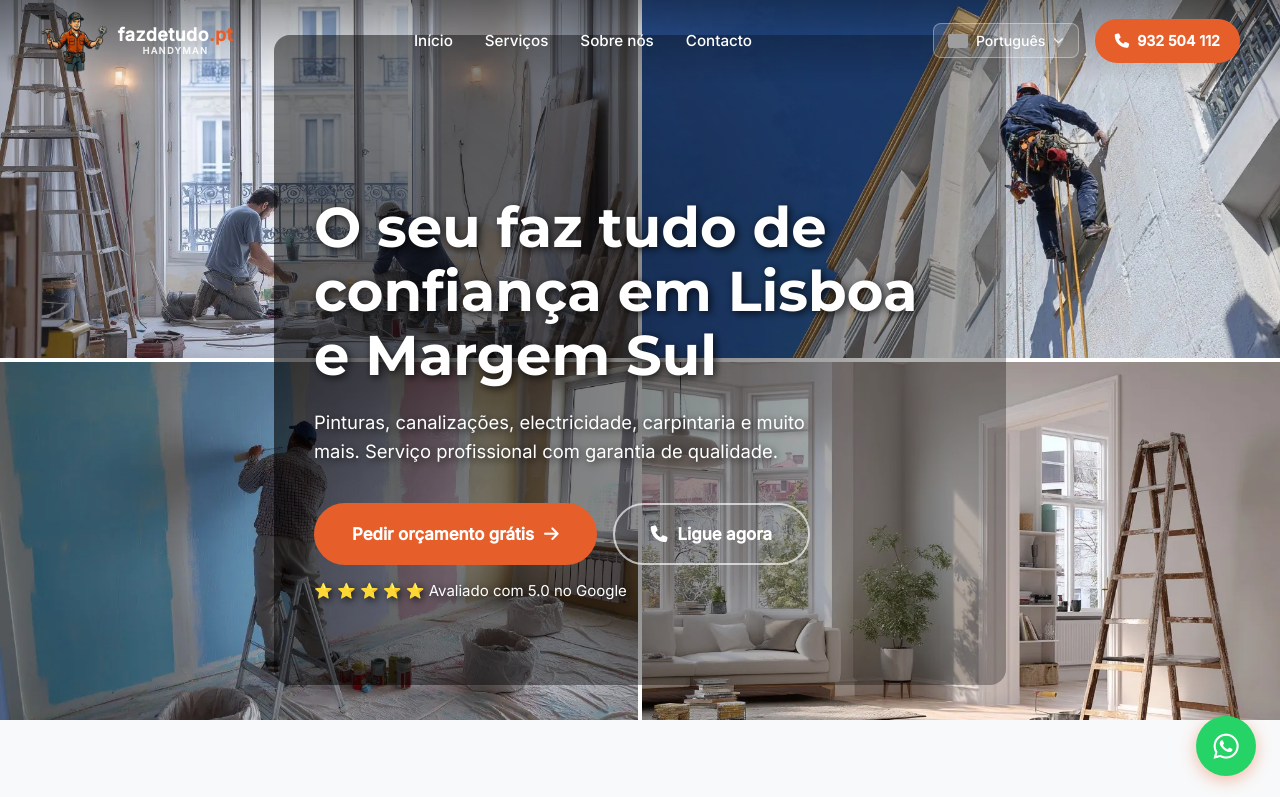
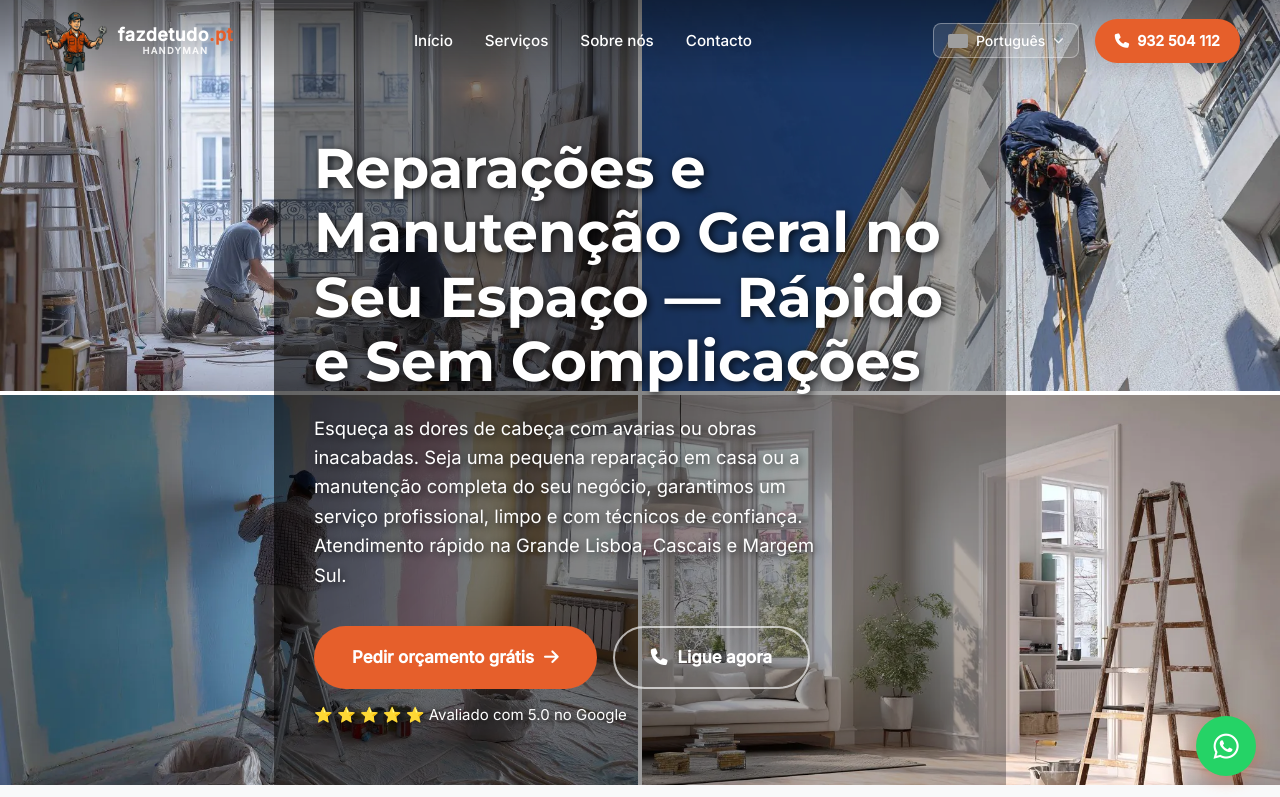
Before and after one commit to mikailcantemir-svg/fazdetudopt, a plain HTML site: page index.html in a window 1280 px wide. Shown: the top 797 px of the page. Drawn offline with nearby package versions, Linux system fonts and the light colour scheme; grey boxes are pictures that could not be loaded.

Commit message:
Update PT homepage hero copy for stronger conversion.
Replace hero title and subtitle on index.html with repair-focused messaging. Sync strings in script.js and homepage i18n template sources.

Co-authored-by: Cursor <cursoragent@cursor.com>

```diff
--- a/index.html
+++ b/index.html
@@ -138,8 +138,8 @@
             <div class="hero-bg-item" style="background-image: url('images/hero/hero-4.webp')"></div>
         </div>
         <div class="container hero-content">
-            <h1 class="hero-title" data-i18n="hero_title">O seu faz tudo de confiança em Lisboa e Margem Sul</h1>
-            <p class="hero-subtitle" data-i18n="hero_subtitle">Pinturas, canalizações, electricidade, carpintaria e muito mais. Serviço profissional com garantia de qualidade.</p>
+            <h1 class="hero-title" data-i18n="hero_title">Reparações e Manutenção Geral no Seu Espaço — Rápido e Sem Complicações</h1>
+            <p class="hero-subtitle" data-i18n="hero_subtitle">Esqueça as dores de cabeça com avarias ou obras inacabadas. Seja uma pequena reparação em casa ou a manutenção completa do seu negócio, garantimos um serviço profissional, limpo e com técnicos de confiança. Atendimento rápido na Grande Lisboa, Cascais e Margem Sul.</p>
             <div class="hero-actions">
                 <a href="#" class="btn btn-primary btn-lg" id="btn-quote">
                     <span data-i18n="hero_btn_quote">Pedir orçamento grátis</span>
--- a/script.js
+++ b/script.js
@@ -186,8 +186,8 @@
         pt: {
             nav_home: 'Início', nav_services: 'Serviços', nav_about: 'Sobre nós', nav_contact: 'Contacto',
             footer_links: 'Links',
-            hero_title: 'O seu faz tudo de confiança em Lisboa e Margem Sul',
-            hero_subtitle: 'Pinturas, canalizações, electricidade, carpintaria e muito mais. Serviço profissional com garantia de qualidade.',
+            hero_title: 'Reparações e Manutenção Geral no Seu Espaço — Rápido e Sem Complicações',
+            hero_subtitle: 'Esqueça as dores de cabeça com avarias ou obras inacabadas. Seja uma pequena reparação em casa ou a manutenção completa do seu negócio, garantimos um serviço profissional, limpo e com técnicos de confiança. Atendimento rápido na Grande Lisboa, Cascais e Margem Sul.',
             hero_btn_quote: 'Pedir orçamento grátis',
             hero_btn_call: 'Ligue agora',
             hero_reviews: '⭐ ⭐ ⭐ ⭐ ⭐ Avaliado com 5.0 no Google',
```
Also changed, not shown: scripts/index.template.html (+2 -2 lines), 1 other file.
